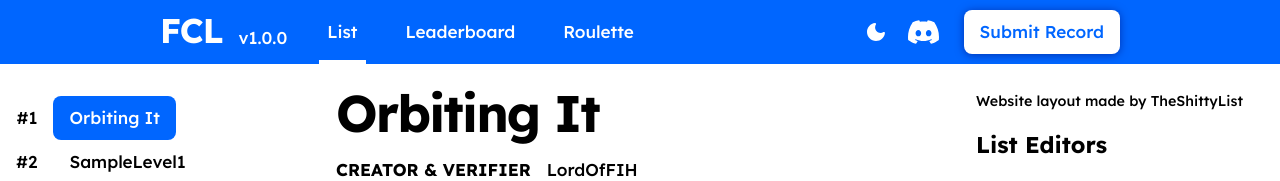
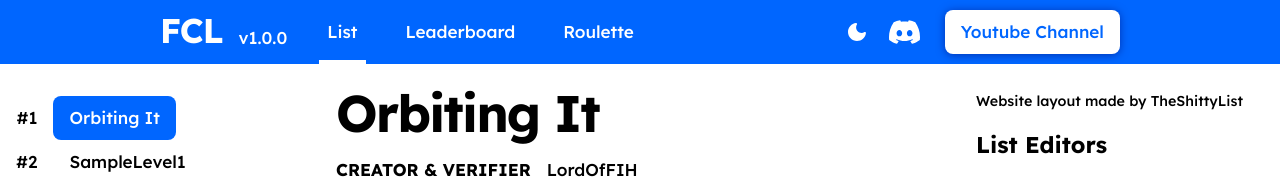
Before and after one commit to Orb-Challenge-List/Orb-Challenge-List, a plain HTML site: page index.html in a window 1280 px wide. Shown: the top 181 px of the page. Drawn offline with nearby package versions, Linux system fonts and the light colour scheme.

Commit message:
Update index.html

```diff
--- a/index.html
+++ b/index.html
@@ -67,9 +67,9 @@
                     <!-- List record submission form, add a link to replace the '#' when putting a link to your list submission form-->
                     <a
                         class="nav__cta type-label-lg"
-                        href="#"
+                        href="https://www.youtube.com/channel/UCteEHgveZFGHuMayjLc98Rw"
                         target="_blank"
-                        >Submit Record</a
+                        >Youtube Channel</a
                     >
                 </div>
             </nav>
```
